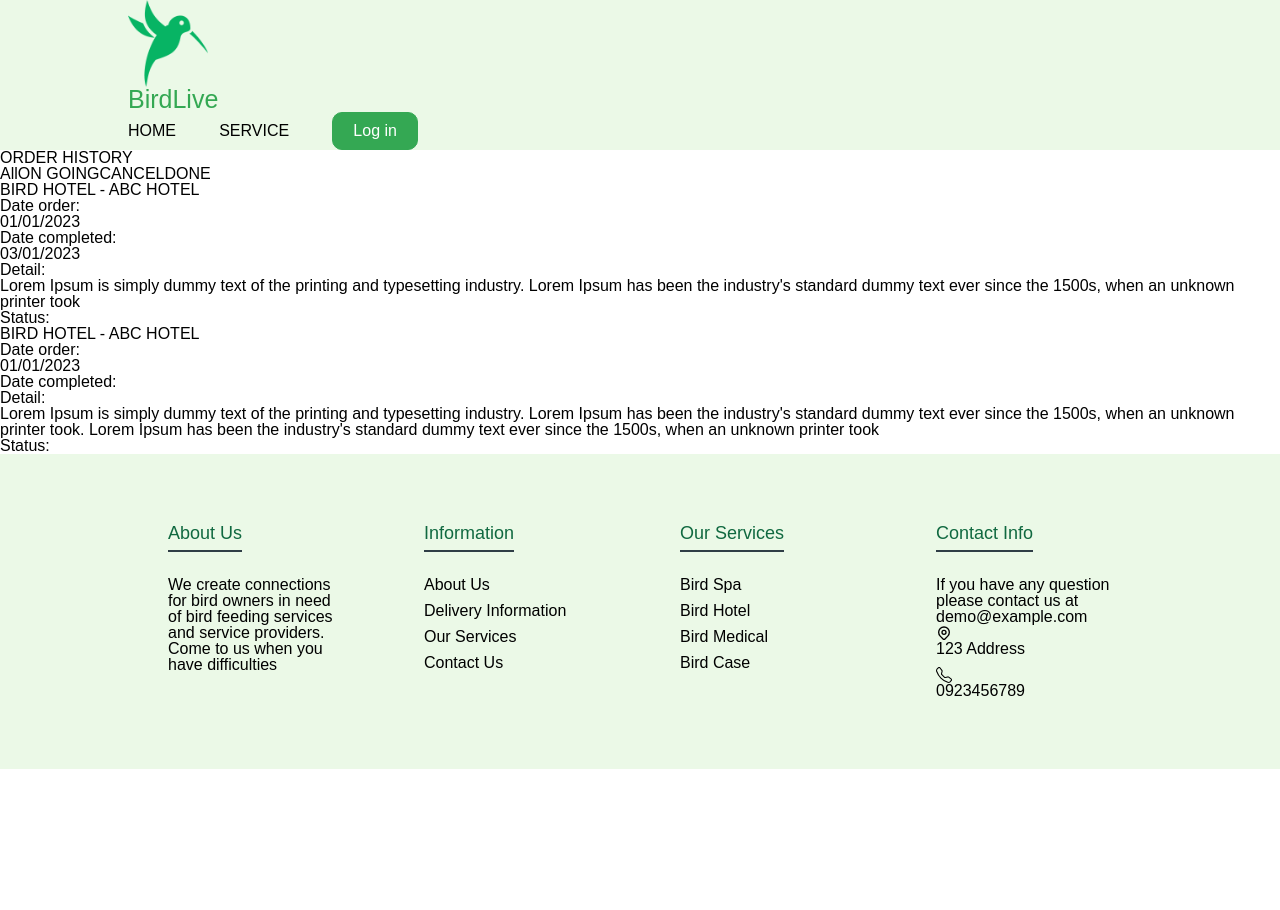
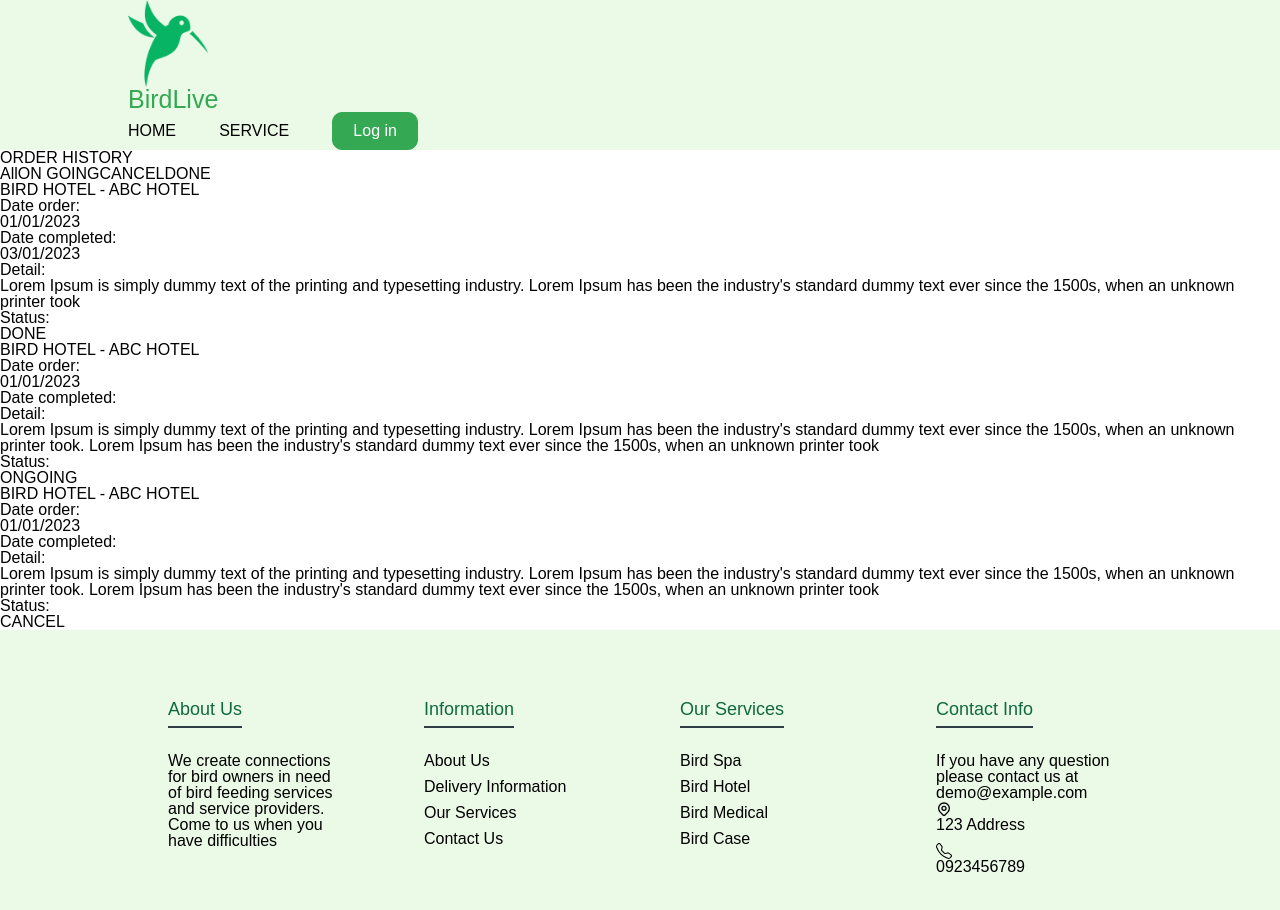
Before and after one commit to Castel0510/SWP391_FE, a React (Vite) app: page /order in a window 1280 px wide. Shown: the top 910 px of the page. Before the commit the page ends 800 px from the top, so only its background shows below. Built offline with nearby package versions, Linux system fonts and the light colour scheme.

Commit message:
update historyPage

```diff
--- a/src/Pages/OrderHistoryPage/OrderHistoryPage.jsx
+++ b/src/Pages/OrderHistoryPage/OrderHistoryPage.jsx
@@ -8,7 +8,7 @@ const OrderHistoryPage = () => {
       dateOrder: " 01/01/2023",
       dateComplete: "03/01/2023",
       detail: "Lorem Ipsum is simply dummy text of the printing and typesetting industry. Lorem Ipsum has been the industry's standard dummy text ever since the 1500s, when an unknown printer took ",
-      status: "Done"
+      status: "DONE"
     },
     {
       name: "BIRD HOTEL - ABC HOTEL",
@@ -17,29 +17,15 @@ const OrderHistoryPage = () => {
       detail: "Lorem Ipsum is simply dummy text of the printing and typesetting industry. Lorem Ipsum has been the industry's standard dummy text ever since the 1500s, when an unknown printer took. Lorem Ipsum has been the industry's standard dummy text ever since the 1500s, when an unknown printer took ",
       status: "ONGOING"
     },
+    {
+      name: "BIRD HOTEL - ABC HOTEL",
+      dateOrder: " 01/01/2023",
+      dateComplete: null,
+      detail: "Lorem Ipsum is simply dummy text of the printing and typesetting industry. Lorem Ipsum has been the industry's standard dummy text ever since the 1500s, when an unknown printer took. Lorem Ipsum has been the industry's standard dummy text ever since the 1500s, when an unknown printer took ",
+      status: "CANCEL"
+    },
   ]
 
-  const check = (item) => {
-    if (item === "DONE") {
-      return (
-        <button className="bg-green-400 hover:bg-green-500 text-black font-bold py-2 px-4 rounded ml-5">
-          DONE
-        </button>
-      )
-    } else if (item === "ONGOING") {
-      return (
-        <button className="bg-yellow-300 hover:bg-yellow-500 text-black font-bold py-2 px-4 rounded ml-5">
-          ON GOING
-        </button>
-      )
-    } else if (item === "CANCEL") {
-      return (
-        <button className="bg-red-400 hover:bg-red-500 text-black font-bold py-2 px-4 rounded ml-5">
-          CANCEL
-        </button>
-      )
-    }
-  }
 
 
   return (
@@ -68,7 +54,7 @@ const OrderHistoryPage = () => {
             <div className='p-3 flex'><p className='font-bold pr-1'>Date order: </p> {item.dateOrder}</div>
             <div className='p-3 flex'><p className='font-bold pr-1'>Date completed: </p> {item.dateComplete}</div>
             <div className='p-3 flex leading-normal'><p className='font-bold pr-1'>Detail: </p> {item.detail}</div>
-            <div className='p-3 pb-6 flex'><p className='font-bold pr-1'>Status: </p> {() => check(item)}</div>
+            <div className='p-3 pb-6 flex'><p className='font-bold pr-1'>Status: </p> {item.status}</div>
           </div>
         ))}
 
```
Also changed, not shown: 1 other file (tests, documents, lock files or other folders).
